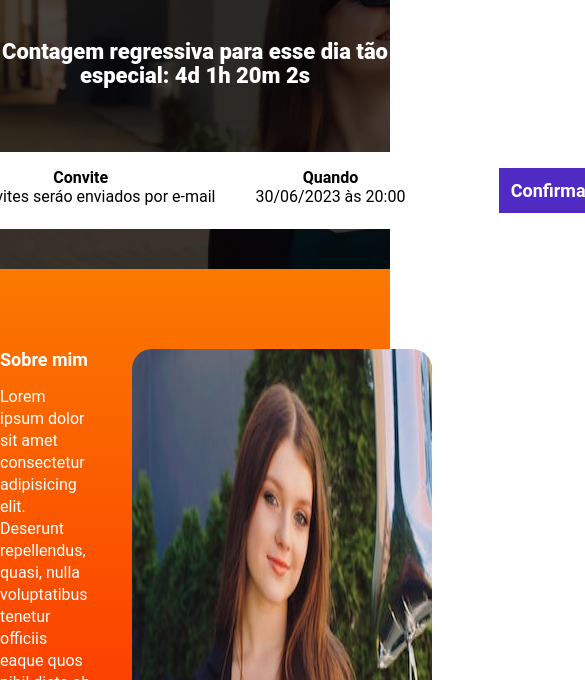
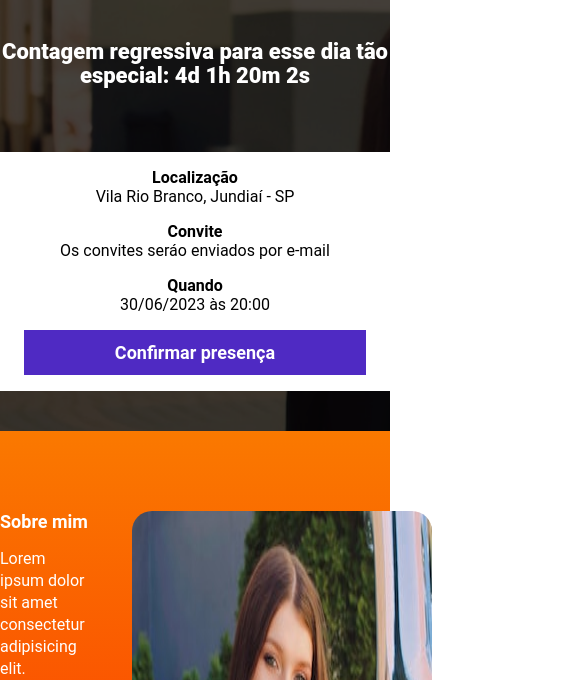
Before and after one commit to FelipeMoraesPalomo/ex_m22, a website built with Parcel: page src/index.html in a window 390 px wide. Shown: the part 164-844 px from the top of the page, 585 px wide, since content can reach past the window. Built offline with nearby package versions, Linux system fonts and the light colour scheme.

Commit message:
responsividade do hero

```diff
--- a/src/styles/components/_buttons.scss
+++ b/src/styles/components/_buttons.scss
@@ -13,4 +13,7 @@
         background-color: variables.$purple;
     }
 
+    @media (max-width: 640px){
+        display: block;
+    }
 }
--- a/src/styles/components/_infos_bar.scss
+++ b/src/styles/components/_infos_bar.scss
@@ -6,7 +6,7 @@
     background-color: variables.$textColor;
     color: variables.$secondaryTextColor;
     padding: 16px 24px;
-    width: 1024px;
+    width: 100%;
 
     &__list{
         display: flex;
@@ -20,4 +20,15 @@
             }
         }
     }
+
+    @media (max-width: 640px){
+        display: block;
+        &__list{
+            display: block;
+
+            &__item{
+                margin-bottom: 16px;
+            }
+        }
+    }
 }
```
